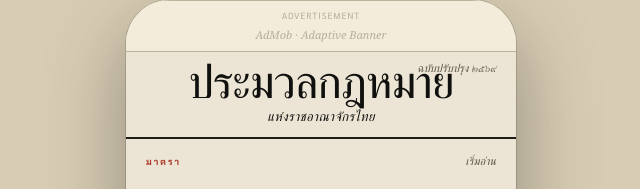
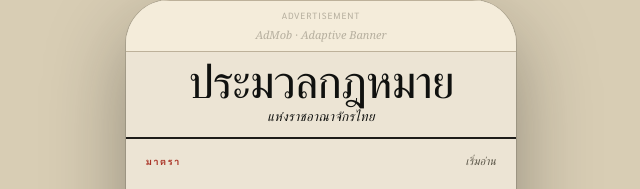
Before and after one commit to thailawcodeapp/lawcodev2, a React (Vite) app: page /#/ in a window 1280 px wide. Shown: the top 189 px of the page, without its empty margins (319-959 px from the left). Built offline with nearby package versions, Linux system fonts and the light colour scheme; a web font is replaced by a local one.

Commit message:
versionCode 2, remove date label from Home header

```diff
--- a/src/screens/HomeScreen.jsx
+++ b/src/screens/HomeScreen.jsx
@@ -24,10 +24,7 @@ export default function HomeScreen() {
       <AdBanner />
 
       {/* Logo / wordmark */}
-      <div className="px-5 pt-2 pb-2.5 border-b-2 border-rule dark:border-paper flex-shrink-0 relative">
-        <div className="absolute top-2 right-5 font-display text-[11px] italic text-ink-soft dark:text-rule-soft">
-          ฉบับปรับปรุง ๒๕๖๙
-        </div>
+      <div className="px-5 pt-2 pb-2.5 border-b-2 border-rule dark:border-paper flex-shrink-0">
         <div className="text-center">
           <div
             className="font-display font-light leading-none tracking-tight"
```
Also changed, not shown: 1 other file (tests, documents, lock files or other folders).
